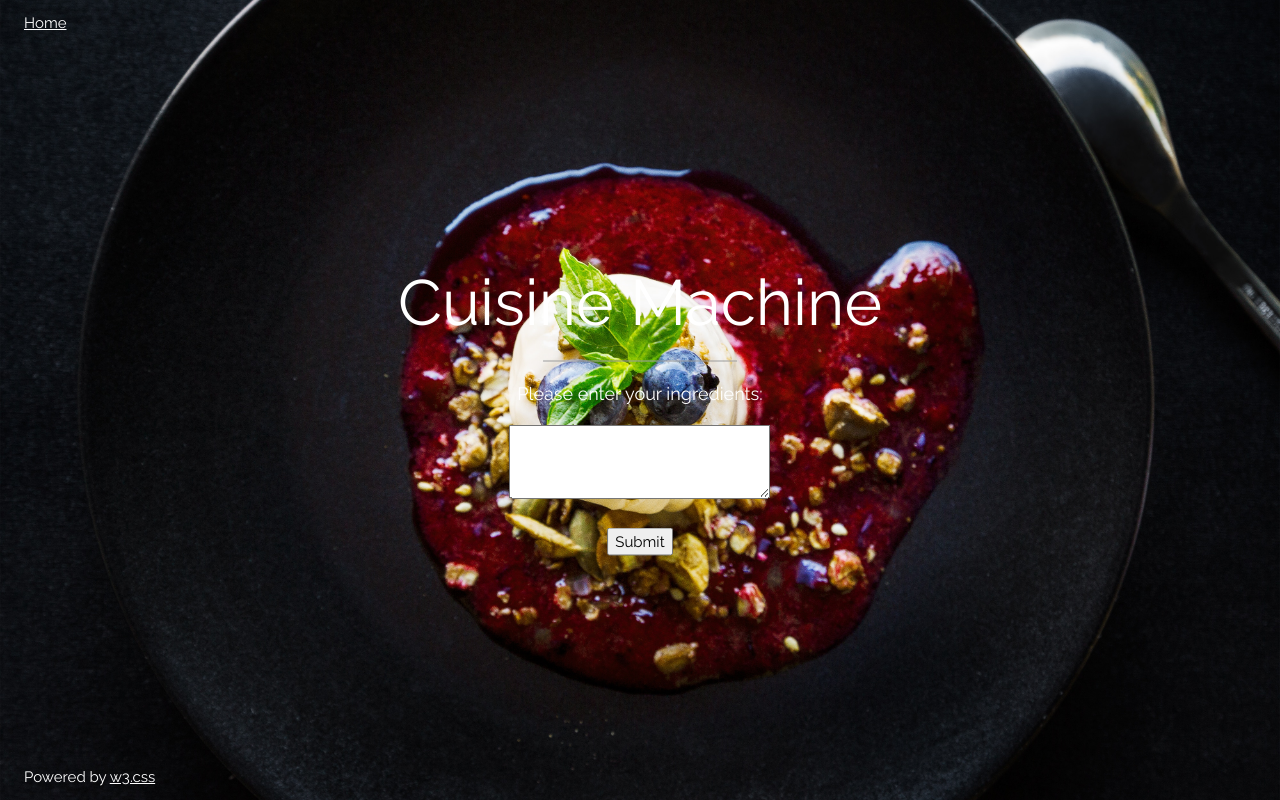
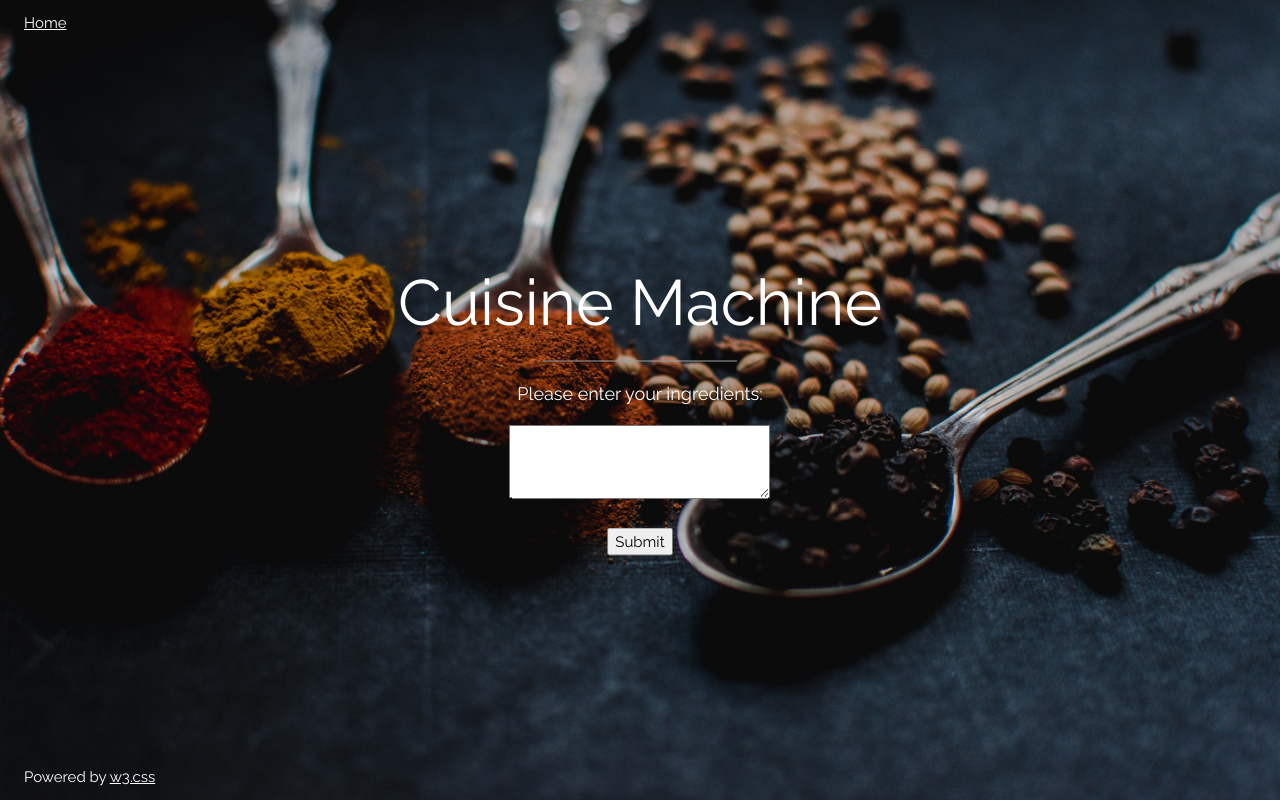
Before and after one commit to anishafluffy/msia423_project, a Flask app: page / in a window 1280 px wide. Run offline with Flask 2, Linux system fonts and the light colour scheme; parts of the project's set-up code (start-up, migrations or seed data) failed here and were passed over.

Commit message:
change background picture

```diff
--- a/app/templates/handle_data.html
+++ b/app/templates/handle_data.html
@@ -10,7 +10,7 @@
 body,h1 {font-family: "Raleway", sans-serif}
 body, html {height: 100%}
 .bgimg {
-    background-image: url('../static/berry-unsplash.jpg');
+    background-image: url('../static/spices2-unsplash.jpg');
     min-height: 100%;
     background-position: center;
     background-size: cover;
--- a/app/templates/index.html
+++ b/app/templates/index.html
@@ -10,7 +10,7 @@
 body,h1 {font-family: "Raleway", sans-serif}
 body, html {height: 100%}
 .bgimg {
-    background-image: url('../static/berry-unsplash.jpg');
+    background-image: url('../static/spices2-unsplash.jpg');
     min-height: 100%;
     background-position: center;
     background-size: cover;
```
Also changed, not shown: app/static/spices2-unsplash.jpg (added), static/spices2-unsplash.jpg (added).
